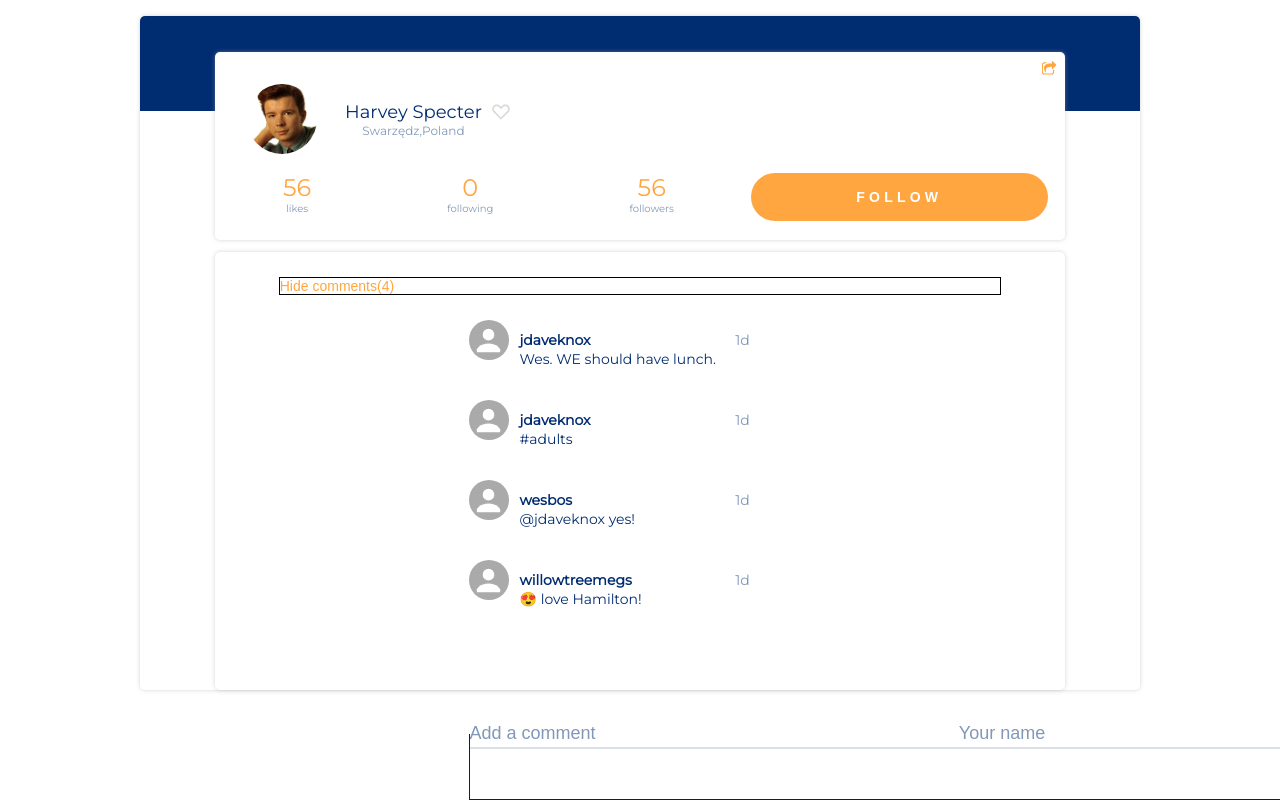
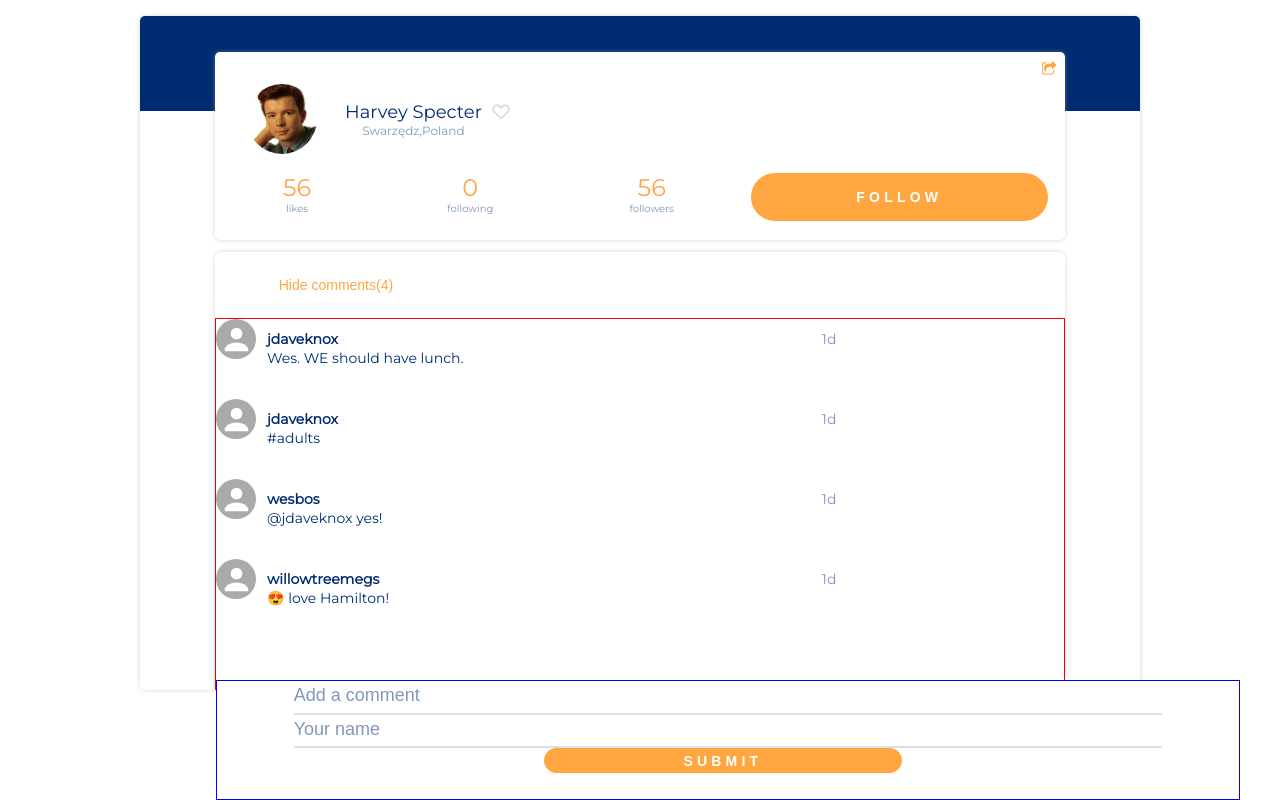
Before and after one commit to pawellicznerski/follow_app, a React (Create React App) app: page / in a window 1280 px wide. Built offline with nearby package versions, Linux system fonts and the light colour scheme.

Commit message:
input style changes

```diff
--- a/src/App.css
+++ b/src/App.css
@@ -45,7 +45,9 @@
   display: none; }
 
 .show {
-  display: flex; }
+  display: flex;
+  width: 100%;
+  border: 1px solid red; }
 
 .comments {
   width: 85%;
@@ -58,7 +60,8 @@
   align-items: center;
   box-shadow: 0 0 4px 0 rgba(172, 172, 172, 0.5); }
   .comments__toggle-comments {
-    border: 1px solid black;
+    cursor: pointer;
+    border: 0;
     outline: none;
     background-color: white;
     font-size: 14px;
@@ -73,20 +76,21 @@
         margin: 25px auto; } }
   .comments__input-cnt {
     border: 1px solid blue;
-    height: 66px;
+    height: 120px;
     display: flex;
+    flex-direction: column;
     justify-content: center;
     align-items: center;
     position: fixed;
     bottom: 0;
     width: 80%;
-    padding-bottom: 5vw; }
+    padding-bottom: 2vw; }
   .comments__input {
     border: 0;
+    outline: none;
     border-bottom: 2px solid #DBE0E8;
-    width: 95%;
-    height: 27px;
-    margin: 2em 0; }
+    width: 85%;
+    height: 37px; }
     .comments__input::placeholder {
       font-size: 18px;
       color: #8298B9; }
@@ -95,6 +99,24 @@
       border-bottom: 3px solid #FFA640;
       color: #8298B9;
       font-size: 16px; }
+    .comments__input__submit {
+      border: 0;
+      border-radius: 30px;
+      outline: none;
+      width: 88%;
+      height: 28px;
+      background-color: #FFA640;
+      color: white;
+      font-size: 14px;
+      letter-spacing: 4.2px;
+      text-transform: uppercase;
+      font-weight: bold; }
+      @media (min-width: 500px) {
+        .comments__input__submit {
+          width: 35%;
+          margin: 0 2% 0 1%; } }
+      .comments__input__submit:active {
+        border: 3px solid white; }
 
 .details {
   position: relative;
--- a/src/components/follow-app/comments/_comments.scss
+++ b/src/components/follow-app/comments/_comments.scss
@@ -1,13 +1,16 @@
 @import "./comments-grid/comments-grid";
 @import "./../_cv-page__base/media-query-mixins";
 
+//styles for wrapper div to toggle show of comments
 .hide{
   display: none;
 }
 .show{
   display:flex;
+  width: 100%;
+  border: 1px solid red;
 }
-
+// main styles of comments expept single ones which are in single folder
 .comments{
   width: 85%;
   min-width:283px;
@@ -19,7 +22,9 @@
   align-items: center;
   box-shadow: 0 0 4px 0 rgba(172,172,172,0.50);
   &__toggle-comments{
-    border:1px solid black;
+    // border:1px solid black;
+    cursor: pointer;
+    border: 0;
     outline: none;
     background-color: white;
     font-size: 14px;
@@ -38,21 +43,24 @@
   // }
   &__input-cnt{
     border:1px solid blue;
-    height: 66px;
+    height: 120px;
     display: flex;
+    flex-direction: column;
     justify-content: center;
     align-items: center;
     position: fixed;
     bottom:0;
     width: 80%;
-    padding-bottom: 5vw;
+    padding-bottom: 2vw;
   }
   &__input{
     border:0;
+    outline: none;
+    // border:1px solid red;
     border-bottom: 2px solid #DBE0E8;
-    width: 95%;
-    height: 27px;
-    margin: 2em 0;
+    width: 85%;
+    height: 37px;
+    // margin: 2em 0;
     &::placeholder{
       font-size: 18px;
       color: #8298B9;
@@ -63,5 +71,26 @@
       color: #8298B9;
       font-size: 16px;
     }
+    &__submit{
+      border: 0;
+      border-radius: 30px;
+      outline: none;
+      width: 88%;
+      height: 28px;
+      background-color: #FFA640;
+      // margin-top: 21px;
+      color: white;
+      font-size: 14px;
+      letter-spacing: 4.2px;
+      text-transform: uppercase;
+      font-weight: bold;
+      @include mobile{
+        width: 35%;
+        margin: 0 2% 0 1%;
+      };
+      &:active{
+        border: 3px solid white;
+      }
+    }
   }
 }
--- a/src/components/follow-app/comments/comments-grid/__comments-grid__single-comment/_comments-grid__single-comment.scss
+++ b/src/components/follow-app/comments/comments-grid/__comments-grid__single-comment/_comments-grid__single-comment.scss
@@ -43,7 +43,6 @@
         padding: 0 10px 80px 0;
       }
     }
-
     &__btn{
       border: 0;
       outline: none;
--- a/src/components/follow-app/comments/comments.js
+++ b/src/components/follow-app/comments/comments.js
@@ -81,7 +81,11 @@ class Comments extends Component {
                 onChange={this.handleInputChange}
                 name="user"
               />
-            <input type="submit" value="submit"></input>
+            <input
+              type="submit"
+              value="submit"
+              className="comments__input__submit"
+              ></input>
             </form>
           </div>
 
```
